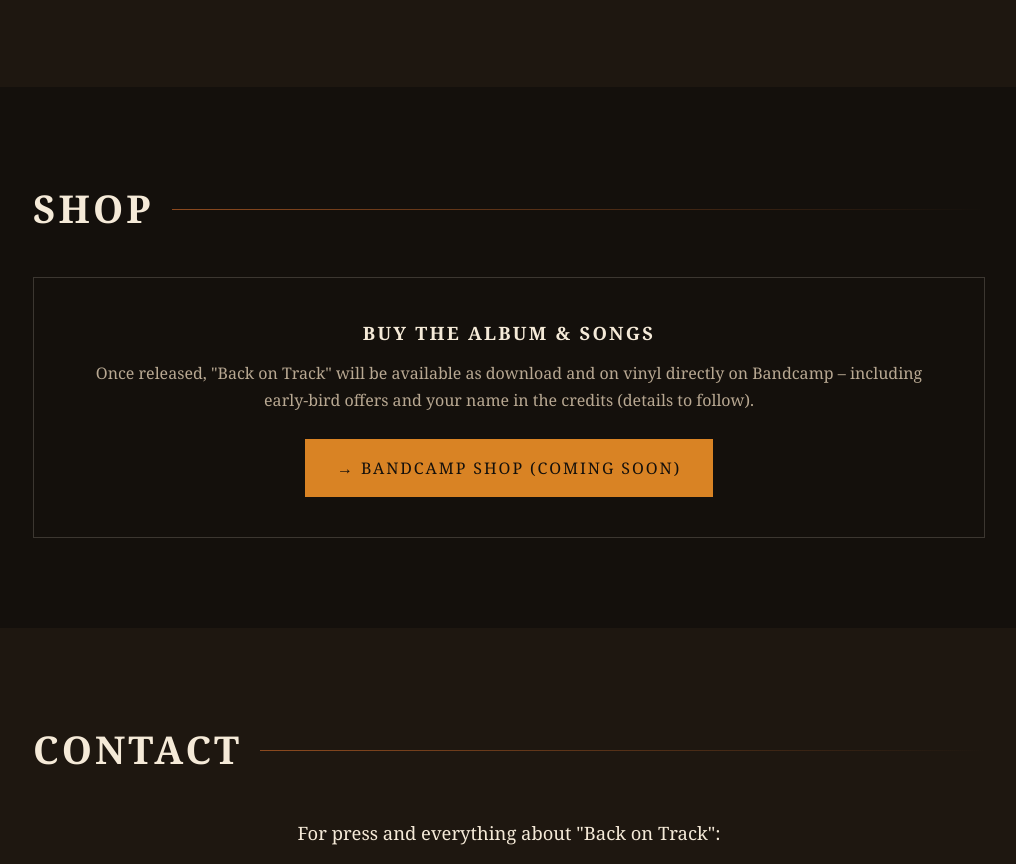
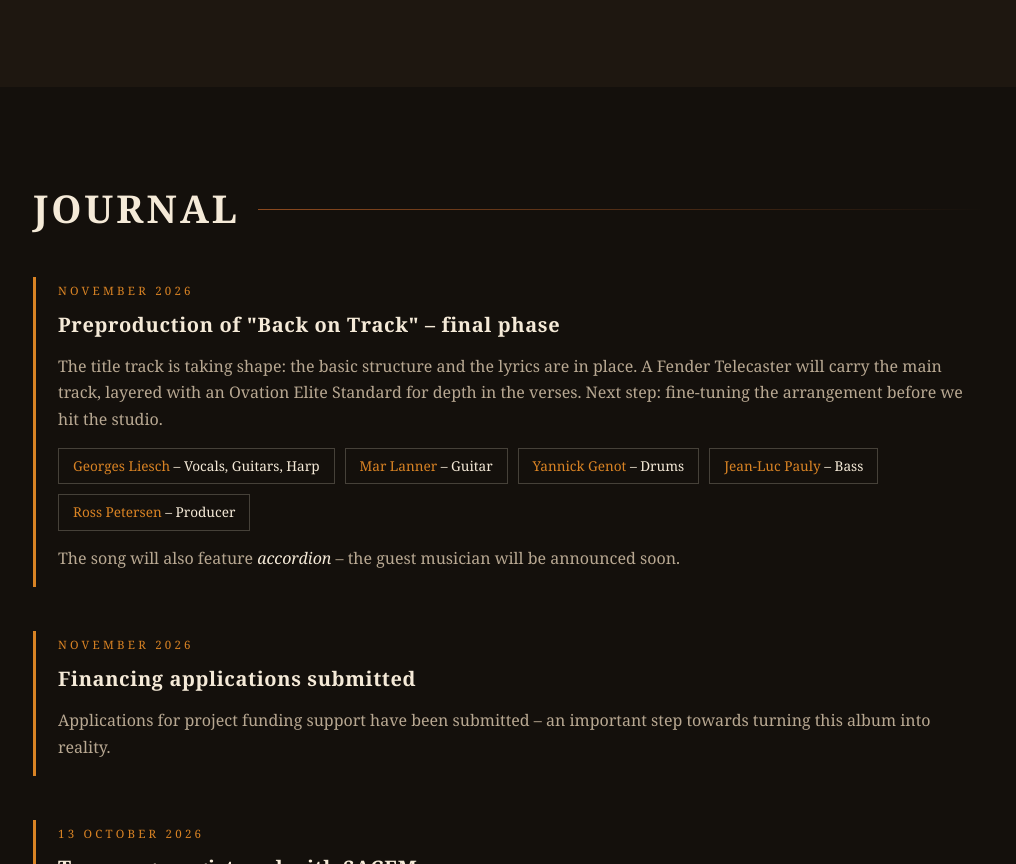
Before and after one commit to GeoLie/geolie.github.io, a plain HTML site: page index.html in a window 1280 px wide. Shown: the part 1936-2800 px from the top of the page, without its empty margins (131-1147 px from the left). Drawn offline with Linux system fonts and the light colour scheme.

Commit message:
Add files via upload

```diff
--- a/index.html
+++ b/index.html
@@ -226,6 +226,31 @@
       .fact .k { font-size: 0.72rem; text-transform: uppercase; letter-spacing: 0.2em; color: var(--accent); }
       .fact .v { color: var(--muted); }
 
+      /* ---------- JOURNAL ---------- */
+      .journal-entry {
+        border-left: 3px solid var(--accent);
+        padding: 4px 0 4px 22px;
+        margin-bottom: 44px;
+      }
+      .journal-entry .date {
+        font-size: 0.72rem;
+        text-transform: uppercase;
+        letter-spacing: 0.28em;
+        color: var(--accent);
+        margin-bottom: 8px;
+      }
+      .journal-entry h3 { font-size: 1.25rem; letter-spacing: 0.03em; margin-bottom: 12px; }
+      .journal-entry p { color: var(--muted); margin-bottom: 12px; }
+      .journal-entry p strong, .journal-entry p em { color: var(--paper); }
+      .crew { display: flex; flex-wrap: wrap; gap: 10px; margin-top: 16px; }
+      .crew span {
+        border: 1px solid rgba(245,234,216,0.22);
+        padding: 6px 14px;
+        font-size: 0.85rem;
+        color: var(--paper);
+      }
+      .crew span b { color: var(--accent); font-weight: normal; }
+
       /* ---------- CONTACT ---------- */
       .contact-cta { text-align: center; }
       .contact-cta .mail { font-size: 1.3rem; }
@@ -262,6 +287,7 @@
         <span class="brand">Georges <span>Liesch</span></span>
         <ul>
           <li><a href="#album">Album</a></li>
+          <li><a href="#journal">Journal</a></li>
           <li><a href="#about">About</a></li>
           <li><a href="#bandcamp">Shop</a></li>
           <li><a href="#contact">Contact</a></li>
@@ -323,6 +349,53 @@
       </div>
     </section>
 
+    <!-- ============ JOURNAL ============ -->
+    <section id="journal">
+      <div class="wrap">
+        <h2>Journal</h2>
+
+        <div class="journal-entry">
+          <div class="date">November 2026</div>
+          <h3>Preproduction of "Back on Track" – final phase</h3>
+          <p>
+            The title track is taking shape: the basic structure and the lyrics are in place.
+            A Fender Telecaster will carry the main track, layered with an Ovation Elite Standard
+            for depth in the verses. Next step: fine-tuning the arrangement before we hit the studio.
+          </p>
+          <div class="crew">
+            <span><b>Georges Liesch</b> – Vocals, Guitars, Harp</span>
+            <span><b>Mar Lanner</b> – Guitar</span>
+            <span><b>Yannick Genot</b> – Drums</span>
+            <span><b>Jean-Luc Pauly</b> – Bass</span>
+            <span><b>Ross Petersen</b> – Producer</span>
+          </div>
+          <p style="margin-top: 14px;">
+            The song will also feature <em>accordion</em> – the guest musician will be announced soon.
+          </p>
+        </div>
+
+        <div class="journal-entry">
+          <div class="date">November 2026</div>
+          <h3>Financing applications submitted</h3>
+          <p>
+            Applications for project funding support have been submitted –
+            an important step towards turning this album into reality.
+          </p>
+        </div>
+
+        <div class="journal-entry">
+          <div class="date">13 October 2026</div>
+          <h3>Two songs registered with SACEM</h3>
+          <p>
+            <strong>"Back on Track"</strong> and <strong>"Walking in My Shoes"</strong>
+            are now officially registered with SACEM Luxembourg. Both songs had their live
+            premiere on 8 October 2026 at Café M'Tisse in Differdange.
+          </p>
+        </div>
+
+      </div>
+    </section>
+
     <!-- ============ SHOP / BANDCAMP ============ -->
     <section id="bandcamp">
       <div class="wrap">
```
